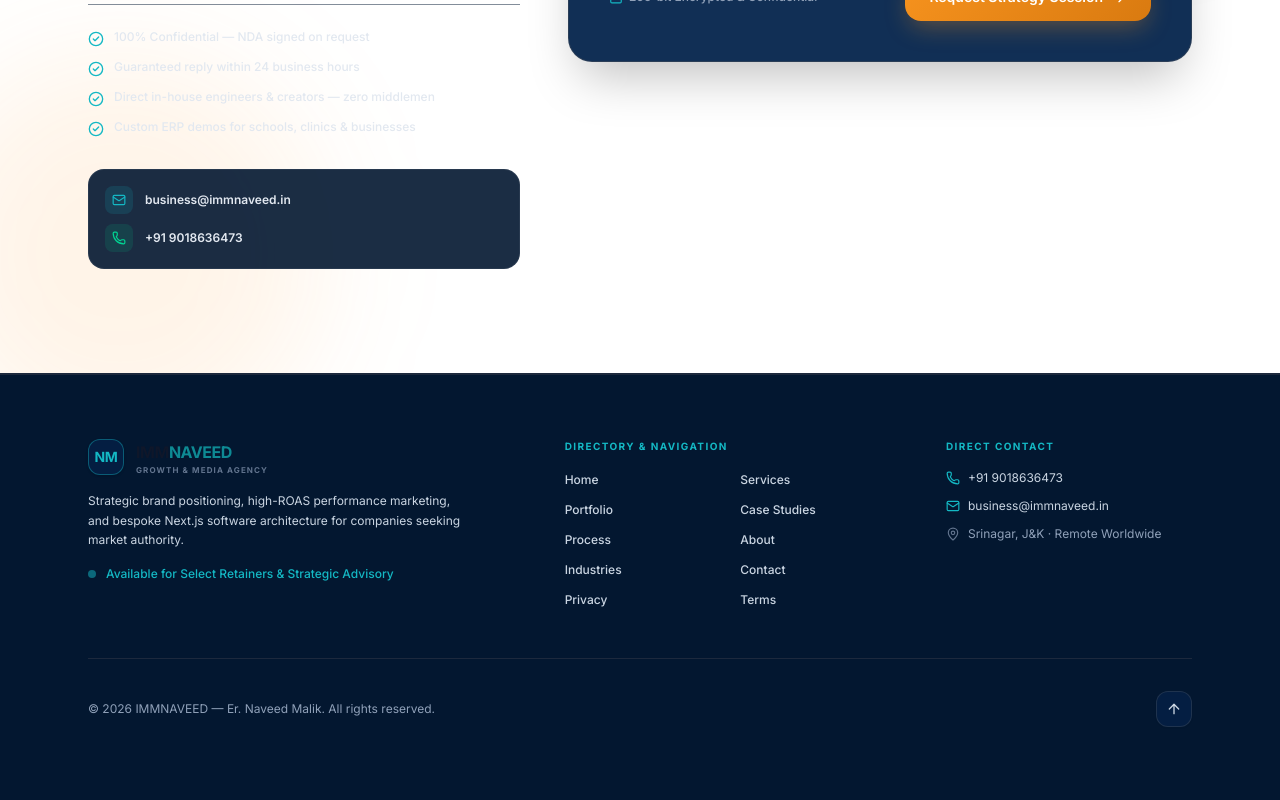
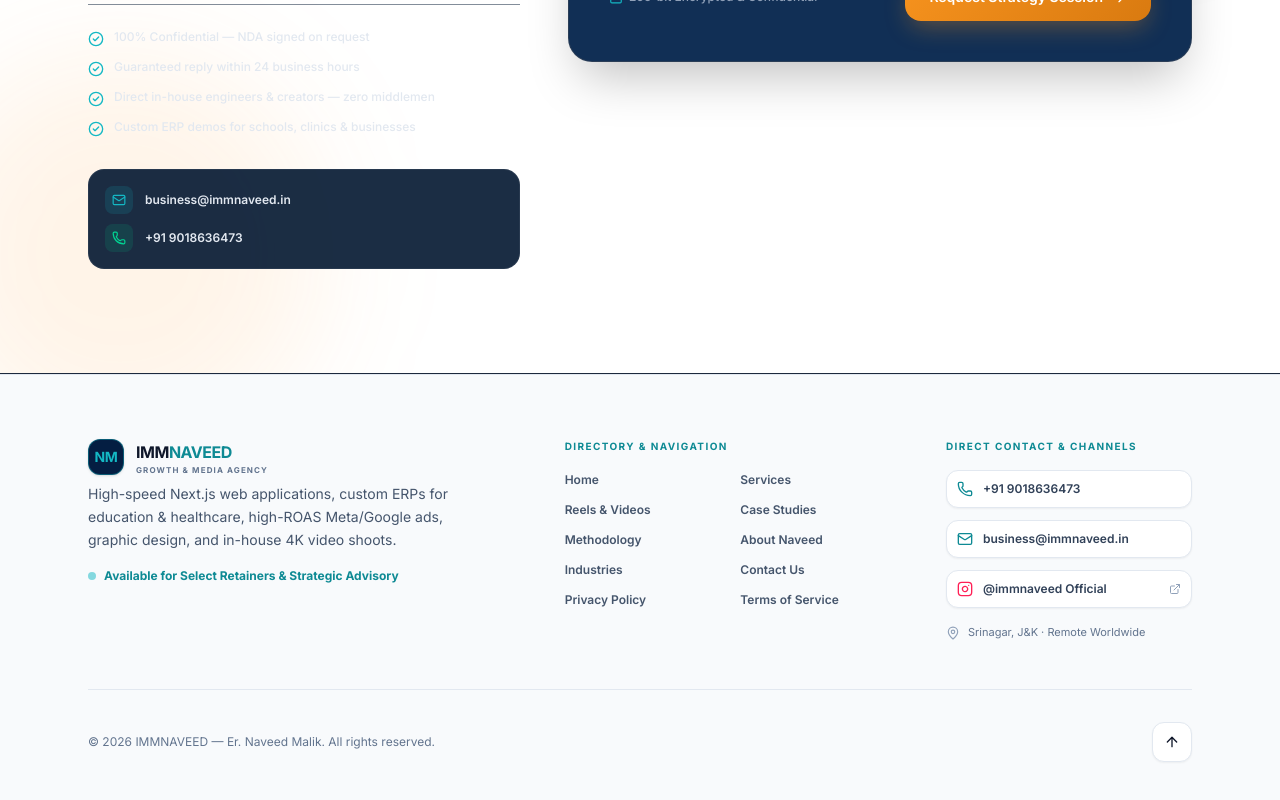
Before and after one commit to naveedmalik001/immnaveed, a Next.js app: page / in a window 1280 px wide. Shown: the part 9884-10684 px from the top of the page. Built offline with nearby package versions, Linux system fonts and the light colour scheme.

Commit message:
fix: redesign Footer to bright clean White & Slate aesthetic with high-contrast logo and direct contact cards

```diff
--- a/src/components/Footer.tsx
+++ b/src/components/Footer.tsx
@@ -4,43 +4,53 @@
 import Link from "next/link";
 import { useSound } from "@/hooks/useSound";
 import Logo from "@/components/shared/Logo";
-import { ArrowUp, Phone, Mail, MapPin } from "lucide-react";
+import { ArrowUp, Phone, Mail, MapPin, ExternalLink } from "lucide-react";
+
+function InstagramIcon({ className = "w-4 h-4" }: { className?: string }) {
+  return (
+    <svg className={className} viewBox="0 0 24 24" fill="none" stroke="currentColor" strokeWidth="2" strokeLinecap="round" strokeLinejoin="round">
+      <rect width="20" height="20" x="2" y="2" rx="5" ry="5" />
+      <path d="M16 11.37A4 4 0 1 1 12.63 8 4 4 0 0 1 16 11.37z" />
+      <line x1="17.5" y1="6.5" x2="17.51" y2="6.5" />
+    </svg>
+  );
+}
 
 const footerLinks = [
   { label: "Home",         href: "/" },
   { label: "Services",     href: "/services" },
-  { label: "Portfolio",    href: "/portfolio" },
+  { label: "Reels & Videos", href: "/portfolio" },
   { label: "Case Studies", href: "/case-studies" },
-  { label: "Process",      href: "/process" },
-  { label: "About",        href: "/about" },
+  { label: "Methodology",  href: "/process" },
+  { label: "About Naveed", href: "/about" },
   { label: "Industries",   href: "/industries" },
-  { label: "Contact",      href: "/contact" },
-  { label: "Privacy",      href: "/privacy" },
-  { label: "Terms",        href: "/terms" },
+  { label: "Contact Us",   href: "/contact" },
+  { label: "Privacy Policy", href: "/privacy" },
+  { label: "Terms of Service", href: "/terms" },
 ];
 
 export default function Footer() {
   const [year, setYear] = useState(2026);
-  const { playClick } = useSound();
+  const { playClick, playHover } = useSound();
 
   useEffect(() => {
     setYear(new Date().getFullYear());
   }, []);
 
   return (
-    <footer className="bg-[#031730] text-white select-none border-t border-slate-800">
+    <footer className="bg-[#F8FAFC] text-[#0F172A] select-none border-t border-slate-200 font-sans">
       <div className="max-w-6xl mx-auto px-4 sm:px-6 py-14 md:py-16">
 
         {/* Top Row: Logo + Info + Navigation */}
-        <div className="grid grid-cols-1 md:grid-cols-12 gap-10 pb-12 border-b border-slate-800">
+        <div className="grid grid-cols-1 md:grid-cols-12 gap-10 pb-12 border-b border-slate-200">
 
           {/* Logo + Tagline */}
-          <div className="md:col-span-5">
-            <Logo className="mb-4" />
-            <p className="text-xs text-slate-300 leading-relaxed max-w-sm font-normal">
-              Strategic brand positioning, high-ROAS performance marketing, and bespoke Next.js software architecture for companies seeking market authority.
+          <div className="md:col-span-5 space-y-4">
+            <Logo variant="light" className="mb-2" />
+            <p className="text-xs sm:text-sm text-slate-600 leading-relaxed max-w-sm font-normal">
+              High-speed Next.js web applications, custom ERPs for education &amp; healthcare, high-ROAS Meta/Google ads, graphic design, and in-house 4K video shoots.
             </p>
-            <div className="mt-4 flex items-center gap-2.5 text-xs text-[#14B8C4] font-medium">
+            <div className="flex items-center gap-2 text-xs text-[#0E8A94] font-bold">
               <span className="w-2 h-2 rounded-full bg-[#14B8C4] animate-pulse" />
               <span>Available for Select Retainers &amp; Strategic Advisory</span>
             </div>
@@ -48,7 +58,7 @@
 
           {/* Directory Links */}
           <div className="md:col-span-4">
-            <p className="text-[10px] font-bold uppercase tracking-[0.14em] text-[#14B8C4] mb-4">
+            <p className="text-[10px] font-bold uppercase tracking-[0.14em] text-[#0E8A94] mb-4">
               Directory &amp; Navigation
             </p>
             <nav className="grid grid-cols-2 gap-2.5">
@@ -57,7 +67,8 @@
                   key={l.label}
                   href={l.href}
                   onClick={playClick}
-                  className="text-xs font-medium text-slate-300 hover:text-[#14B8C4] transition-colors duration-150 py-0.5"
+                  onMouseEnter={playHover}
+                  className="text-xs font-semibold text-slate-600 hover:text-[#0E8A94] transition-colors duration-150 py-0.5"
                 >
                   {l.label}
                 </Link>
@@ -67,25 +78,42 @@
 
           {/* Direct Contact Points */}
           <div className="md:col-span-3 space-y-3">
-            <p className="text-[10px] font-bold uppercase tracking-[0.14em] text-[#14B8C4] mb-4">
-              Direct Contact
+            <p className="text-[10px] font-bold uppercase tracking-[0.14em] text-[#0E8A94] mb-4">
+              Direct Contact &amp; Channels
             </p>
+
             <a
               href="tel:+919018636473"
-              className="flex items-center gap-2 text-xs text-slate-300 hover:text-[#14B8C4] transition-colors"
+              onClick={playClick}
+              className="flex items-center gap-2.5 text-xs font-semibold text-slate-700 hover:text-[#0E8A94] transition-colors p-2.5 rounded-xl bg-white border border-slate-200 shadow-xs"
             >
-              <Phone className="w-3.5 h-3.5 text-[#14B8C4]" />
+              <Phone className="w-4 h-4 text-[#0E8A94]" />
               <span>+91 9018636473</span>
             </a>
+
             <a
               href="mailto:business@immnaveed.in"
-              className="flex items-center gap-2 text-xs text-slate-300 hover:text-[#14B8C4] transition-colors"
+              onClick={playClick}
+              className="flex items-center gap-2.5 text-xs font-semibold text-slate-700 hover:text-[#0E8A94] transition-colors p-2.5 rounded-xl bg-white border border-slate-200 shadow-xs"
             >
-              <Mail className="w-3.5 h-3.5 text-[#14B8C4]" />
+              <Mail className="w-4 h-4 text-[#0E8A94]" />
               <span>business@immnaveed.in</span>
             </a>
-            <div className="flex items-center gap-2 text-xs text-slate-400">
-              <MapPin className="w-3.5 h-3.5 text-slate-500" />
+
+            <a
+              href="https://www.instagram.com/immnaveed"
+              target="_blank"
+              rel="noopener noreferrer"
+              onClick={playClick}
+              className="flex items-center gap-2.5 text-xs font-semibold text-slate-700 hover:text-[#0E8A94] transition-colors p-2.5 rounded-xl bg-white border border-slate-200 shadow-xs"
+            >
+              <InstagramIcon className="w-4 h-4 text-rose-500" />
+              <span>@immnaveed Official</span>
+              <ExternalLink className="w-3 h-3 ml-auto text-slate-400" />
+            </a>
+
+            <div className="flex items-center gap-2 text-[11px] text-slate-500 pt-1">
+              <MapPin className="w-3.5 h-3.5 text-slate-400" />
               <span>Srinagar, J&amp;K · Remote Worldwide</span>
             </div>
           </div>
@@ -93,16 +121,19 @@
         </div>
 
         {/* Bottom row */}
-        <div className="flex flex-col sm:flex-row items-center justify-between gap-4 pt-8 text-xs text-slate-400">
+        <div className="flex flex-col sm:flex-row items-center justify-between gap-4 pt-8 text-xs text-slate-500">
           <p>
             © {year} IMMNAVEED — Er. Naveed Malik. All rights reserved.
           </p>
 
           <div className="flex items-center gap-4">
             <button
-              onClick={() => window.scrollTo({ top: 0, behavior: "smooth" })}
+              onClick={() => {
+                playClick();
+                window.scrollTo({ top: 0, behavior: "smooth" });
+              }}
               aria-label="Scroll to top"
-              className="w-9 h-9 rounded-xl bg-[#041E42] border border-slate-700/60 hover:border-[#14B8C4] text-slate-300 hover:text-[#14B8C4] flex items-center justify-center transition-colors shadow-xs"
+              className="w-10 h-10 rounded-xl bg-white border border-slate-200 hover:border-[#14B8C4] text-[#0F172A] hover:bg-[#041E42] hover:text-white flex items-center justify-center transition-all duration-200 shadow-xs cursor-pointer"
             >
               <ArrowUp className="w-4 h-4" />
             </button>
```
